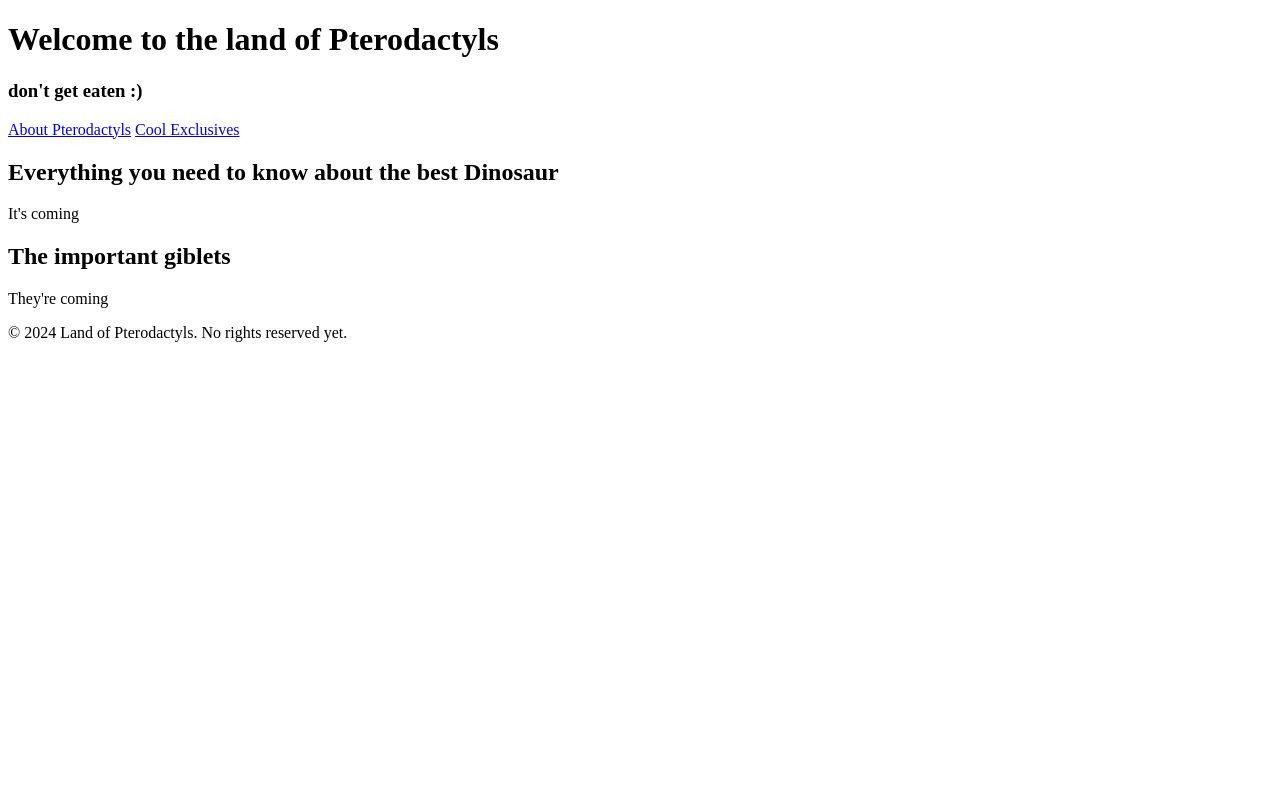
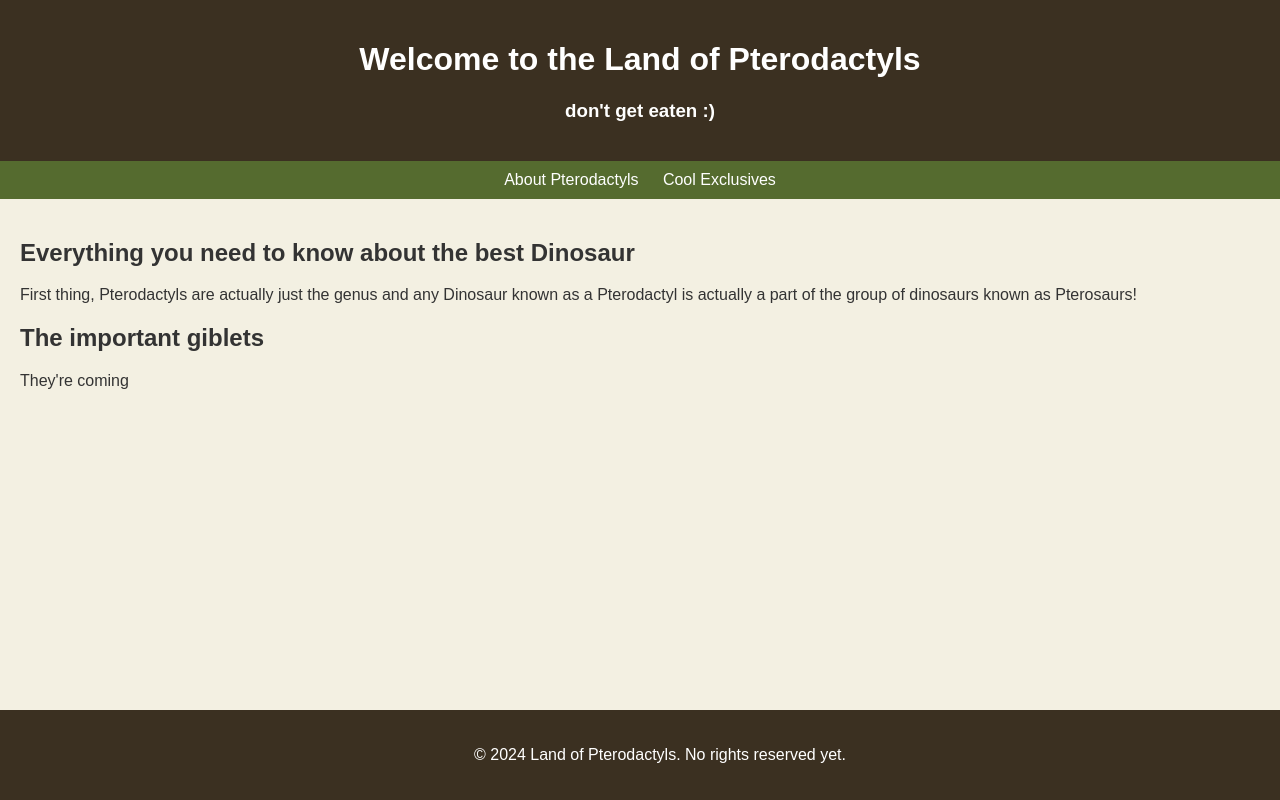
Before and after one commit to Ber-Vazq/RH24, a plain HTML site: page main.html in a window 1280 px wide. Drawn offline with Linux system fonts and the light colour scheme.

Commit message:
FAVICONSSSSSSSSSSSSSSSS

```diff
--- a/css/main.css
+++ b/css/main.css
@@ -2,19 +2,19 @@ body {
     font-family: Arial, sans-serif;
     margin: 0;
     padding: 0;
-    background-color: #f4f4f4;
+    background-color: #F3F0E2;
     color: #333;
 }
 
 header {
-    background-color: #333;
+    background-color: #3B3021;
     color: #fff;
     padding: 20px;
     text-align: center;
 }
 
 nav {
-    background-color: #444;
+    background-color: #556B2F;
     padding: 10px;
     text-align: center;
 }
@@ -30,7 +30,7 @@ main {
 }
 
 footer {
-    background-color: #333;
+    background-color: #3B3021;
     color: #fff;
     text-align: center;
     padding: 20px;
--- a/main.html
+++ b/main.html
@@ -4,13 +4,14 @@
 <meta charset="UTF-8">
 <meta name="viewport" content="width=device-width, initial-scale=1.0">
 <title>Why the Pterodactyl is THE Best Dinosaur</title>
-<link rel="stylesheet" href="styles.css">
+<link rel="stylesheet" href="/css/main.css">
+<link rel="icon" href="assets/dinosaur.png" type="assets/dinosaur.png">
 <html>
 </head>
 
 <body>
     <header>
-        <h1>Welcome to the land of Pterodactyls</h1>
+        <h1>Welcome to the Land of Pterodactyls</h1>
         <h3>don't get eaten :)</h3>
     </header>
     <nav>
@@ -20,7 +21,7 @@
     <main>
         <section id="about">
             <h2>Everything you need to know about the best Dinosaur</h2>
-            <p>It's coming</p>
+            <p>First thing, Pterodactyls are actually just the genus and any Dinosaur known as a Pterodactyl is actually a part of the group of dinosaurs known as Pterosaurs!</p>
         </section>
         <section id="features">
             <h2>The important giblets</h2>
```
Also changed, not shown: assets/dinosaur.png (added).
